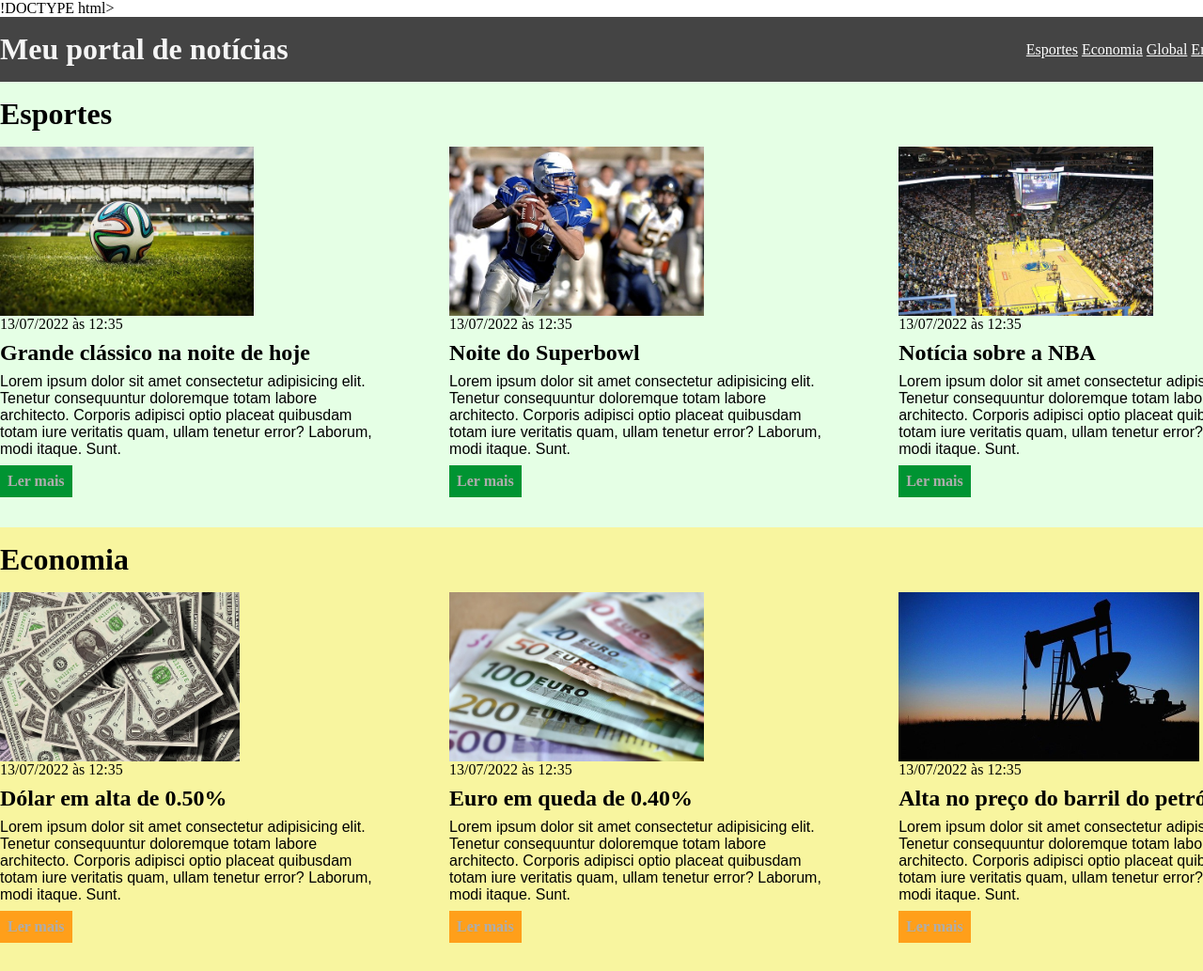
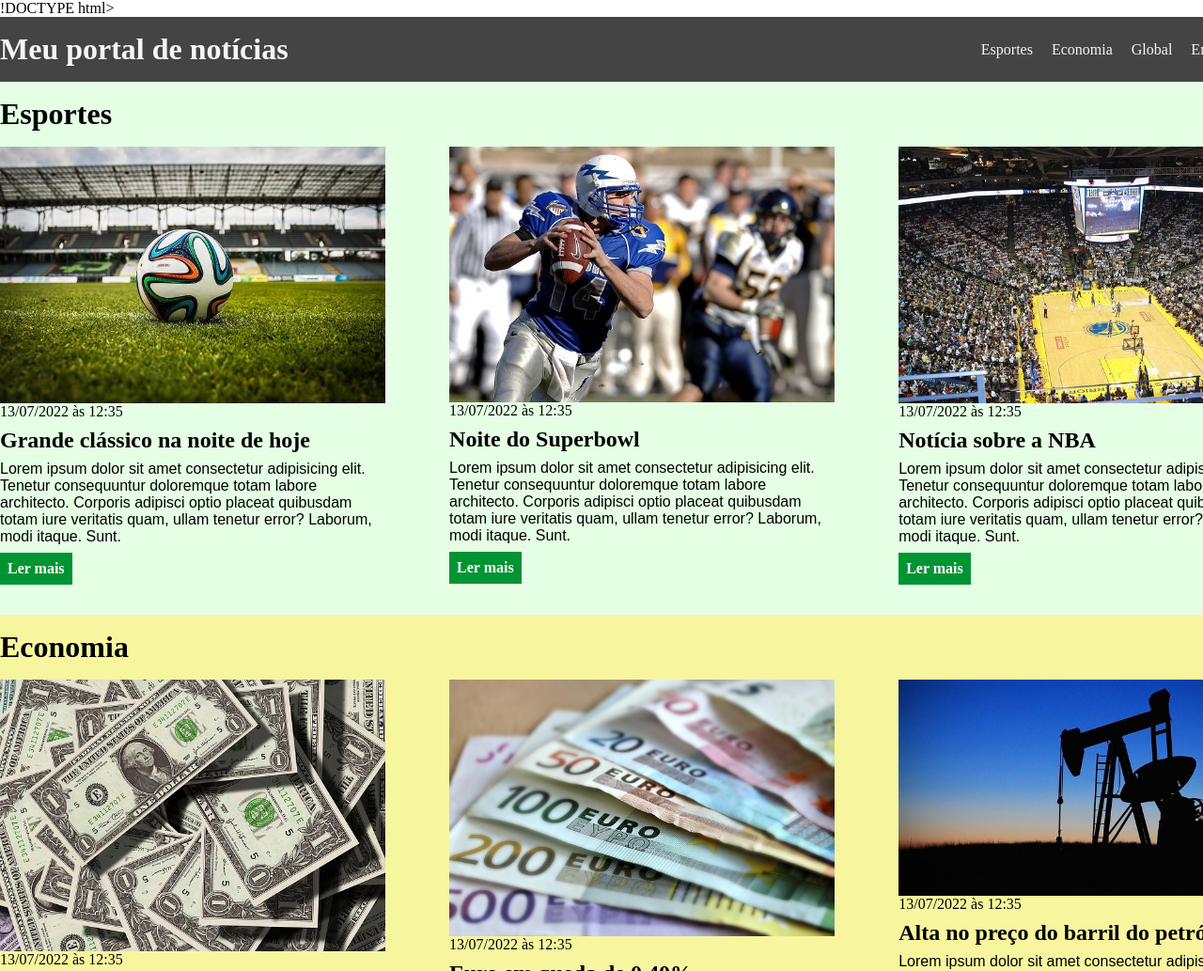
Before and after one commit to michelleestf/curso_ebac_frontend, a plain HTML site: page index.html in a window 1280 px wide. Shown: the top 1033 px of the page at 94% size. Drawn offline with Linux system fonts and the light colour scheme.

Commit message:
pequenas edições

```diff
--- a/main.css
+++ b/main.css
@@ -18,10 +18,13 @@ header .container {
 
 header li {
     display: inline;
+    margin-left: 16px;
 }
 
 header li a {
-    color: rgb(255, 255, 255);
+    color: #f5f6fa;
+    text-decoration: none;
+
 }
 
 .container {
@@ -36,7 +39,10 @@ header li a {
 }
 
 .articles article img {
-    height: 180px;
+    /* height: 180px; */
+    width: 100%;
+    font-family: Arial, Helvetica, sans-serif;
+    font-weight: bold;
 }
 
 .articles article {
@@ -58,7 +64,7 @@ section h2,
 }
 
 .articles article a {
-    color: rgb(173, 173, 173);
+    color: rgb(255, 255, 255);
     padding: 8px;
     display: inline-block;
     text-decoration: none;
```
